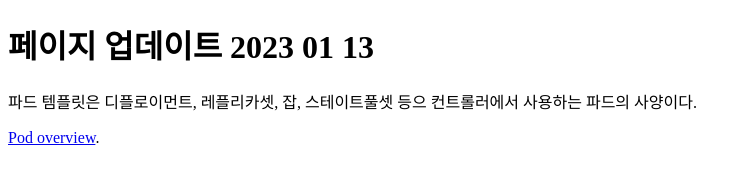
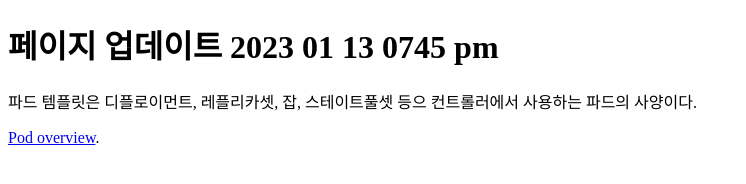
Before and after one commit to noweyheel/web-contents, a plain HTML site: page index.html in a window 1280 px wide. Shown: the whole page, without its empty margins (0-746 px from the left). Drawn offline with Linux system fonts and the light colour scheme.

Commit message:
Update index.html

```diff
--- a/index.html
+++ b/index.html
@@ -4,7 +4,7 @@
 <title>쿠버네티스 사이드카</title>
 </head>
 <body>
-<h1>페이지 업데이트 2023 01 13</h1>
+<h1>페이지 업데이트 2023 01 13 0745 pm</h1>
 
 <p>파드 템플릿은 디플로이먼트, 레플리카셋, 잡, 스테이트풀셋 등으 컨트롤러에서 사용하는 파드의 사양이다. </p>
 <p><a href="https://kubernetes.io/docs/concepts/workloads/pods/pod-overview/">Pod overview</a>.</p>
```
